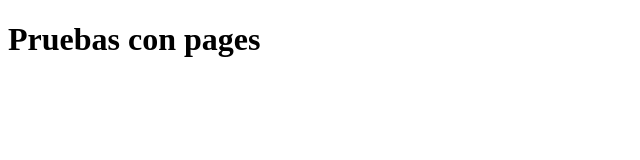
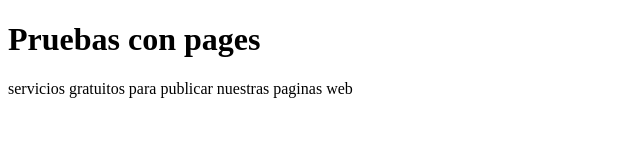
Before and after one commit to jhsmu/prueba-ghp, a plain HTML site: page index.html in a window 1280 px wide. Shown: the whole page, without its empty margins (0-640 px from the left). Drawn offline with Linux system fonts and the light colour scheme.

Commit message:
Add files via upload

```diff
--- a/index.html
+++ b/index.html
@@ -7,5 +7,7 @@
 </head>
 <body>
     <h1>Pruebas con pages</h1>
+
+    <p>servicios gratuitos para publicar nuestras paginas web</p>
 </body>
 </html>
```
